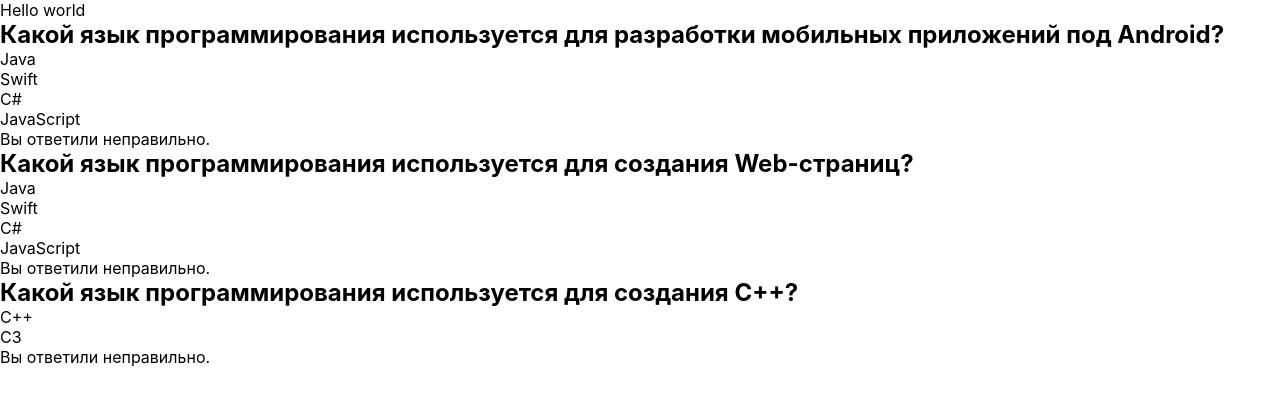
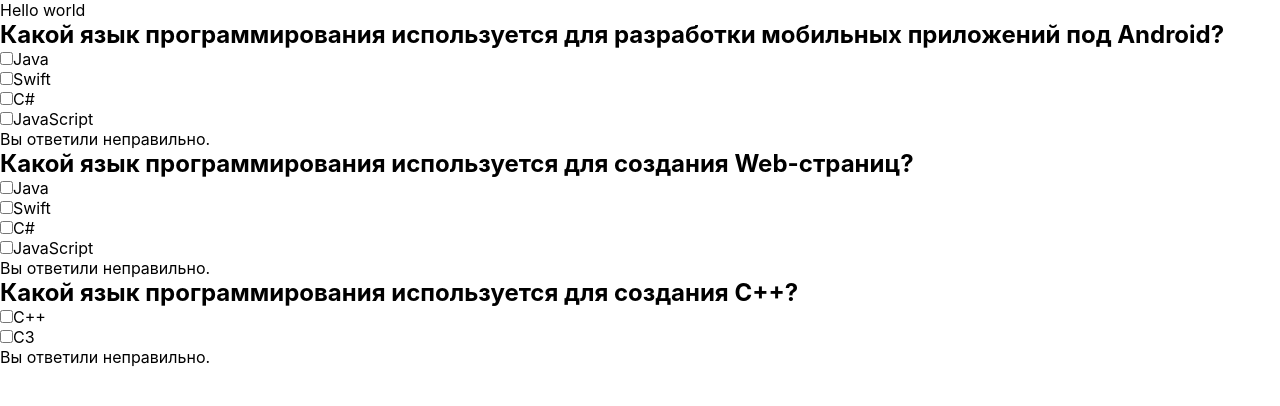
Before and after one commit to stassold/cinema-quiz, a React app: page / in a window 1280 px wide. Shown: the top 406 px of the page. Built offline with nearby package versions, Linux system fonts and the light colour scheme.

Commit message:
Changed to checkbox

```diff
--- a/src/app/types/index.ts
+++ b/src/app/types/index.ts
@@ -6,7 +6,6 @@
 }
 
 export interface QuizState {
-    answers: Answer[];
     score: number;
     isFinished: boolean;
     questions: Question[]
@@ -16,8 +15,3 @@
     questionIndex: number;
     answerIndex: number;
 }
-
-export interface Answer {
-    questionIndex: number;
-    answerIndex: number;
-}
--- a/src/redux/reducers.ts
+++ b/src/redux/reducers.ts
@@ -19,7 +19,6 @@
     | FinishQuizAction;
 
 const initialState: QuizState = {
-    answers: [],
     score: 0,
     isFinished: false,
     questions
--- a/src/shared/ui/question/QuestionComponent.tsx
+++ b/src/shared/ui/question/QuestionComponent.tsx
@@ -4,16 +4,47 @@
     text: string;
     answers: string[];
     onAnswerSelect: (answerIndex: number, questionIndex: number) => void;
-    questionIndex: number
-    correctUserResponse: boolean
+    questionIndex: number;
+    correctUserResponse: boolean;
 }
 
-const QuestionComponent = ({ text, answers, onAnswerSelect,questionIndex, correctUserResponse }: QuestionProps) => {
+const QuestionComponent = ({
+                               text,
+                               answers,
+                               onAnswerSelect,
+                               questionIndex,
+                               correctUserResponse,
+                           }: QuestionProps) => {
+    const [selectedAnswerIndex, setSelectedAnswerIndex] = useState<number | null>(null);
+    const [isAnyCheckboxSelected, setIsAnyCheckboxSelected] = useState(false);
 
-    const handleAnswerSelect = (answerIndex: number, questionIndex:number) => {
-        console.log('handleAnswerSelect');
-        onAnswerSelect(answerIndex,questionIndex);
+    const handleAnswerSelect = (answerIndex: number) => {
+        if (selectedAnswerIndex === answerIndex) {
+            setSelectedAnswerIndex(null);
+            setIsAnyCheckboxSelected(false);
+        } else {
+            setSelectedAnswerIndex(answerIndex);
+            setIsAnyCheckboxSelected(true);
+        }
     };
+
+    const handleCheckboxChange = (event: React.ChangeEvent<HTMLInputElement>) => {
+        const isChecked = event.target.checked;
+        const answerIndex = parseInt(event.target.value, 10);
+
+        if (isChecked) {
+            handleAnswerSelect(answerIndex);
+        } else {
+            setSelectedAnswerIndex(null);
+            setIsAnyCheckboxSelected(false);
+        }
+        if (isAnyCheckboxSelected)
+            onAnswerSelect(-1,questionIndex)
+        else
+            onAnswerSelect(answerIndex,questionIndex)
+
+    };
+
 
     return (
         <div>
@@ -21,20 +52,24 @@
             <ul>
                 {answers.map((answer, index) => (
                     <li key={index}>
-                        <button
-                            onClick={() => handleAnswerSelect(index,questionIndex)}
-                        >
+                        <label>
+                            <input
+                                type="checkbox"
+                                value={index}
+                                checked={selectedAnswerIndex === index}
+                                onChange={handleCheckboxChange}
+                            />
                             {answer}
-                        </button>
+                        </label>
                     </li>
                 ))}
             </ul>
             <div>
-            {correctUserResponse ? (
-                <p>Вы ответили правильно!</p>
-            ) : (
-                <p>Вы ответили неправильно.</p>
-            )}
+                {correctUserResponse ? (
+                    <p>Вы ответили правильно!</p>
+                ) : (
+                    <p>Вы ответили неправильно.</p>
+                )}
             </div>
         </div>
     );
```
